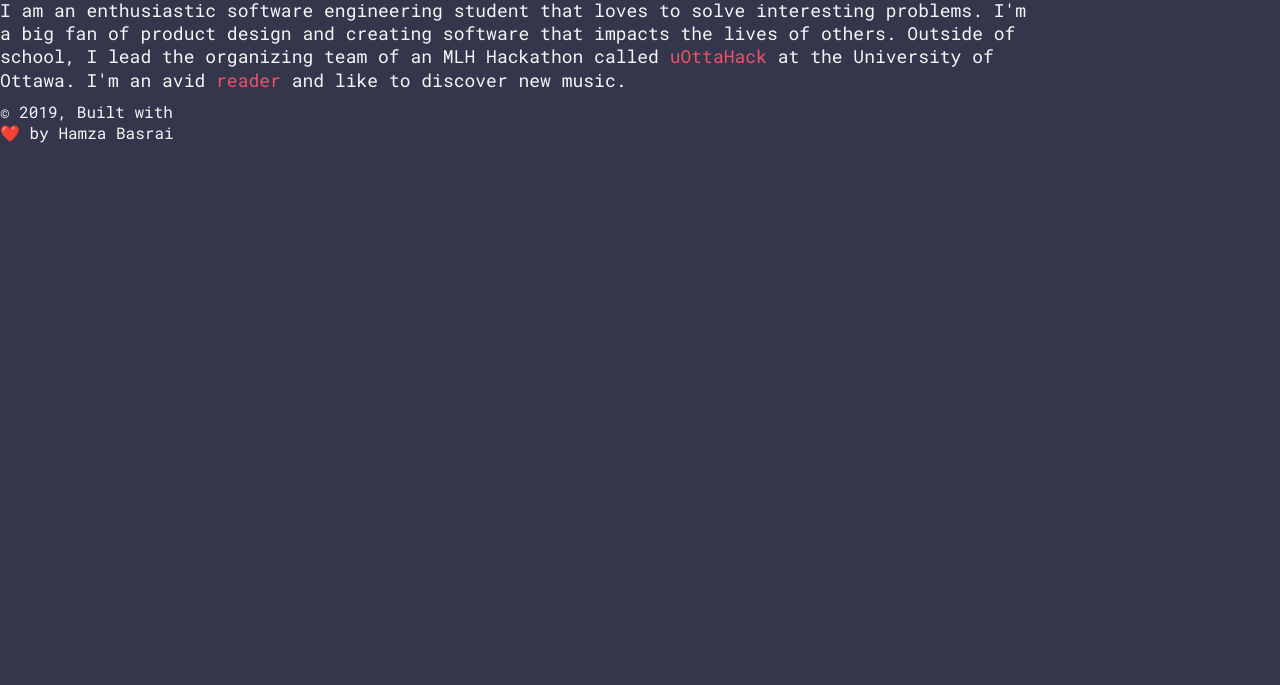
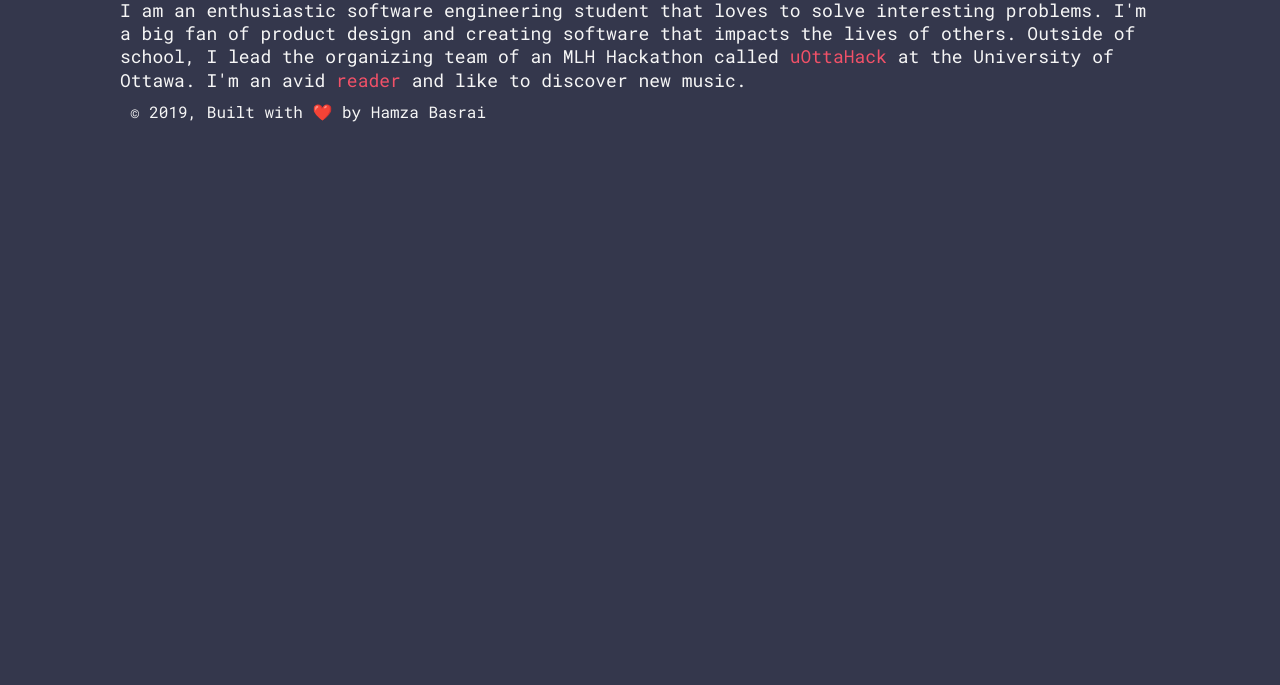
Before and after one commit to hamzabasrai/hamzabasrai.com_old, a Gatsby site: page / in a window 1280 px wide. Shown: the part 115-800 px from the top of the page. Built offline with nearby package versions, Linux system fonts and the light colour scheme; Gatsby itself is replaced by a stand-in of ours.

Commit message:
Switched root div to flexbox

```diff
--- a/src/styles/GlobalStyle.js
+++ b/src/styles/GlobalStyle.js
@@ -59,9 +59,19 @@ const GlobalStyle = createGlobalStyle`
 
   #root {
     min-height: 100vh;
-    display: grid;
-    grid-template-rows: 1fr auto;
-    grid-template-columns: 200px 1fr 200px;
+    display: flex;
+    flex-direction: column;
+    align-items: center;
+
+    main {
+      flex: 1 0 auto;
+    }
+
+    footer {
+      margin: 10px;
+      flex-shrink: 0;
+
+    }
   }
 
 
```
